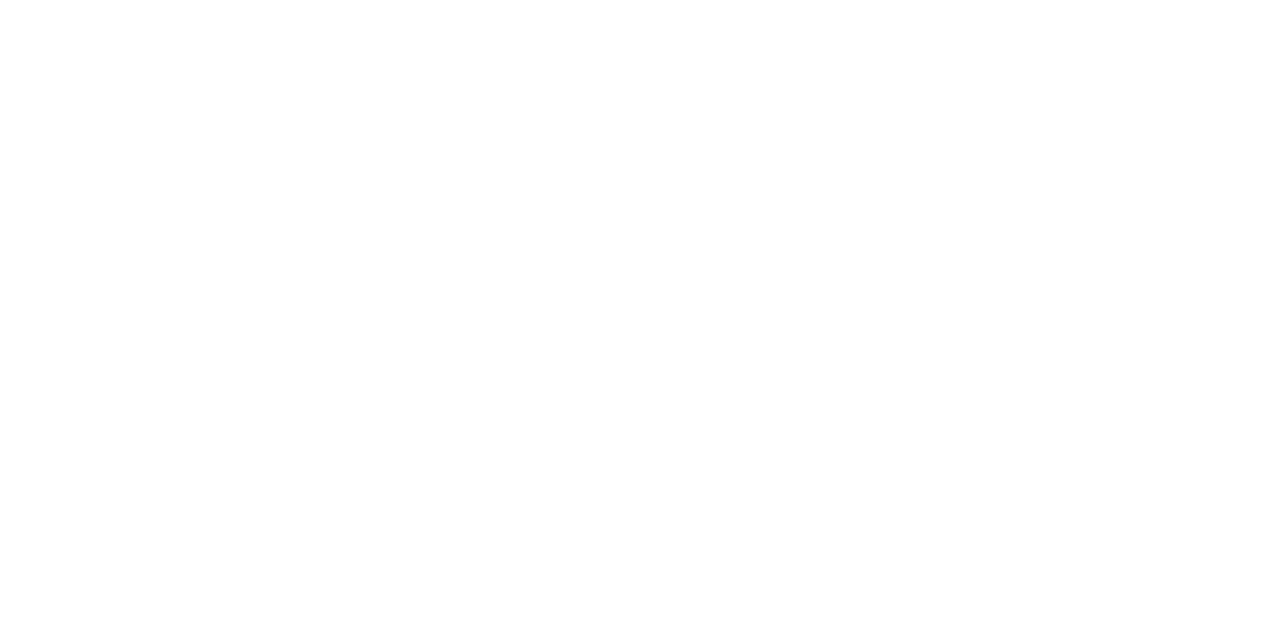
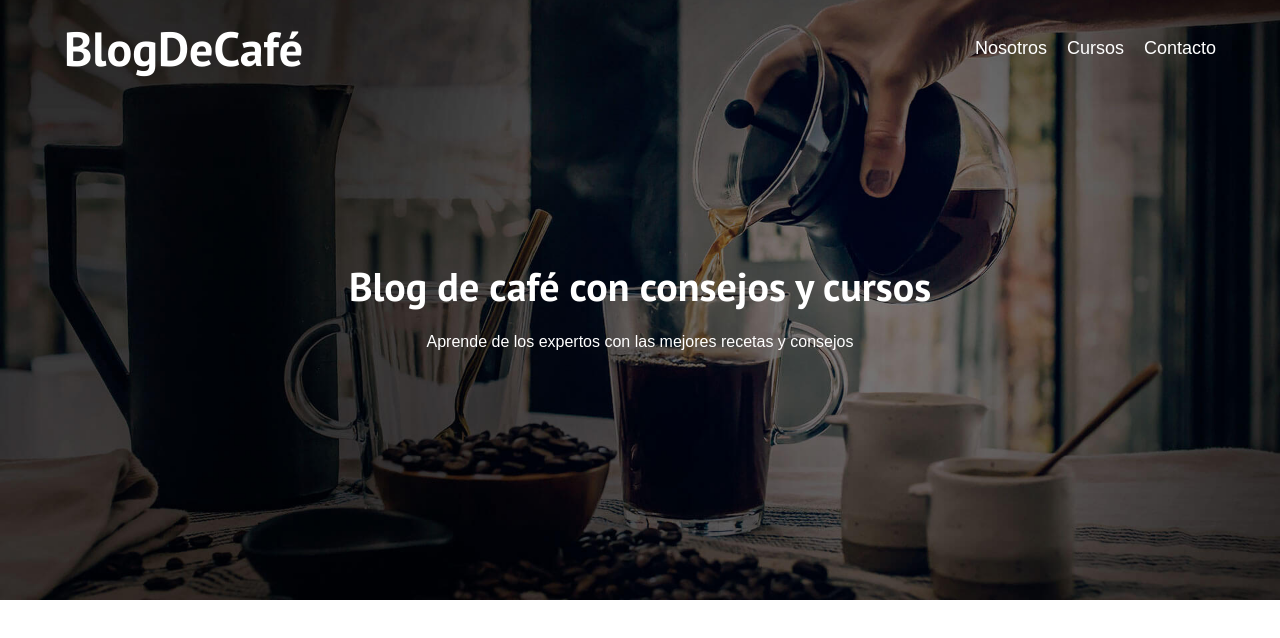
Before and after one commit to leoOR06/BlogdeCafe, a plain HTML site: page Index.html in a window 1280 px wide. Drawn offline with Linux system fonts and the light colour scheme.

Commit message:
Se añade el header y se aplican los estilos CSS

```diff
--- a/CSS/style.css
+++ b/CSS/style.css
@@ -79,3 +79,62 @@ img{
 .centrar-texto{
     text-align: center;
 }
+
+/** Header**/
+.header{
+    background-image: url(../img/banner.jpg);
+    height:60rem ;
+    background-size: cover;
+    background-repeat: no-repeat;
+    background-position: center center;/*la imagen fluye al entro a medida que cambia el tamaño de la pantalla*/
+}
+
+.header__texto{
+    text-align: center;
+    color: var(--blanco);
+    margin-top: 5rem;
+}
+
+
+@media(min-width:768px){
+    .header__texto{
+        margin-top: 15rem;
+    }
+}
+
+
+@media(min-width:768px){
+    .barra{
+        display: flex;
+        justify-content:space-between ;/*alinear horizontal en flex*/
+        align-items: center;
+    }
+}
+
+
+.logo{
+    color: var(--blanco);
+
+}
+
+.logo__nombre{
+    font-weight: normal;
+}
+
+.logo__bold{
+    font-weight: bold;
+}
+
+@media (min-width:768px){
+    .navegacion{
+        display: flex;
+        gap: 2rem; /*se separen los elementos del nav*/
+    }
+}
+
+.navegacion__enlace{
+    display: block;/*para que los elemtnos esten uno debajpo del otro*/
+    text-align: center;
+    font-size: 1.8rem;
+    color: var(--blanco);
+}
--- a/Index.html
+++ b/Index.html
@@ -12,6 +12,26 @@
     <link href="https://fonts.googleapis.com/css2?family=Open+Sans&family=PT+Sans:wght@700&display=swap" rel="stylesheet">
 </head>
 <body>
+    <header class="header">
+        <div class="contenedor">
+            <div class="barra">
+                <a href="index.html" class="logo">
+                    <h1 class="logo__nombre no-margin centrar-texto">
 
+                        Blog<span class="logo__bold">DeCafé</span>
+                    </h1> <!--Span para tener una variante en la misma línea de texto-->
+                </a>
+                <nav class="navegacion">
+                    <a href="nosotros.html" class="navegacion__enlace">Nosotros</a>
+                    <a href="cursos.html" class="navegacion__enlace">Cursos</a>
+                    <a href="contacto.html" class="navegacion__enlace">Contacto</a>
+                </nav>
+            </div>
+        </div>
+        <div class="header__texto">
+            <h2 class="no-margin">Blog de café con consejos y cursos</h2>
+            <p class="no-margin">Aprende de los expertos con las mejores recetas y consejos</p>
+        </div>
+    </header>
 </body>
 </html>
```
